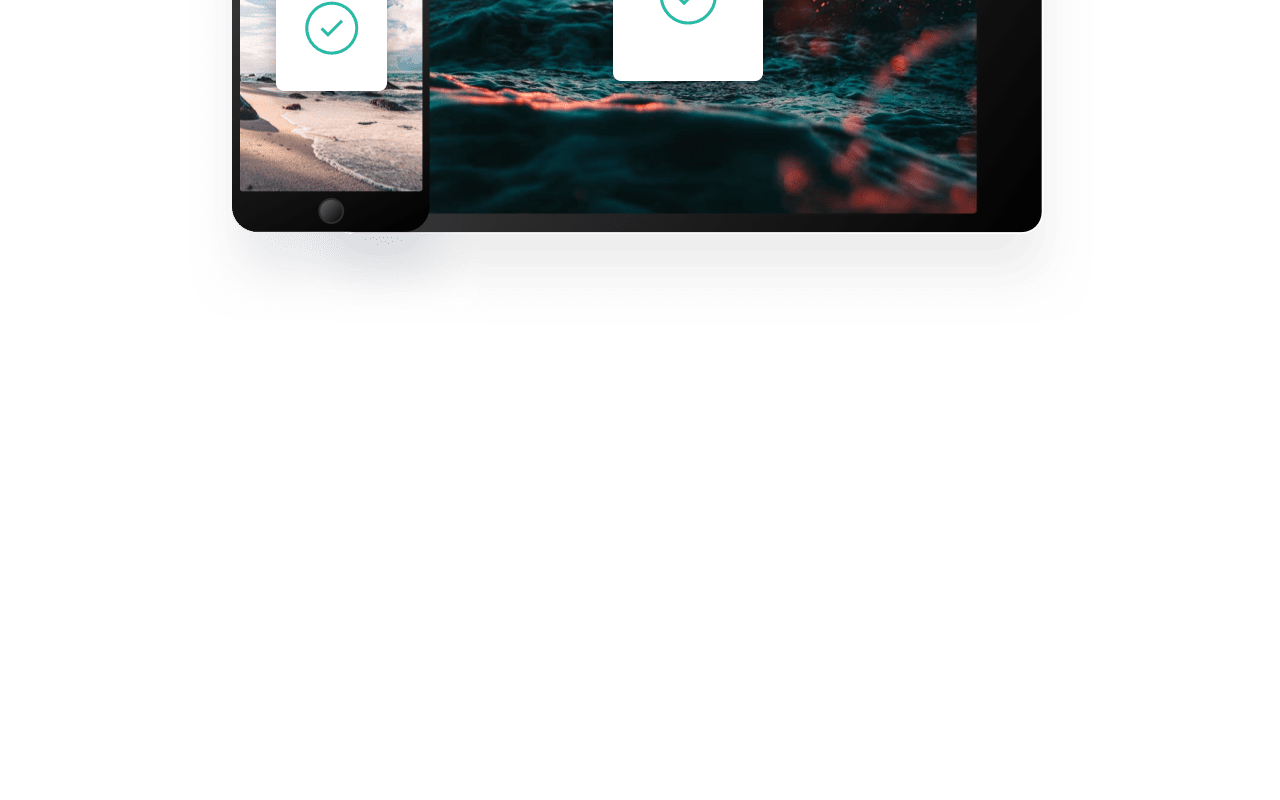
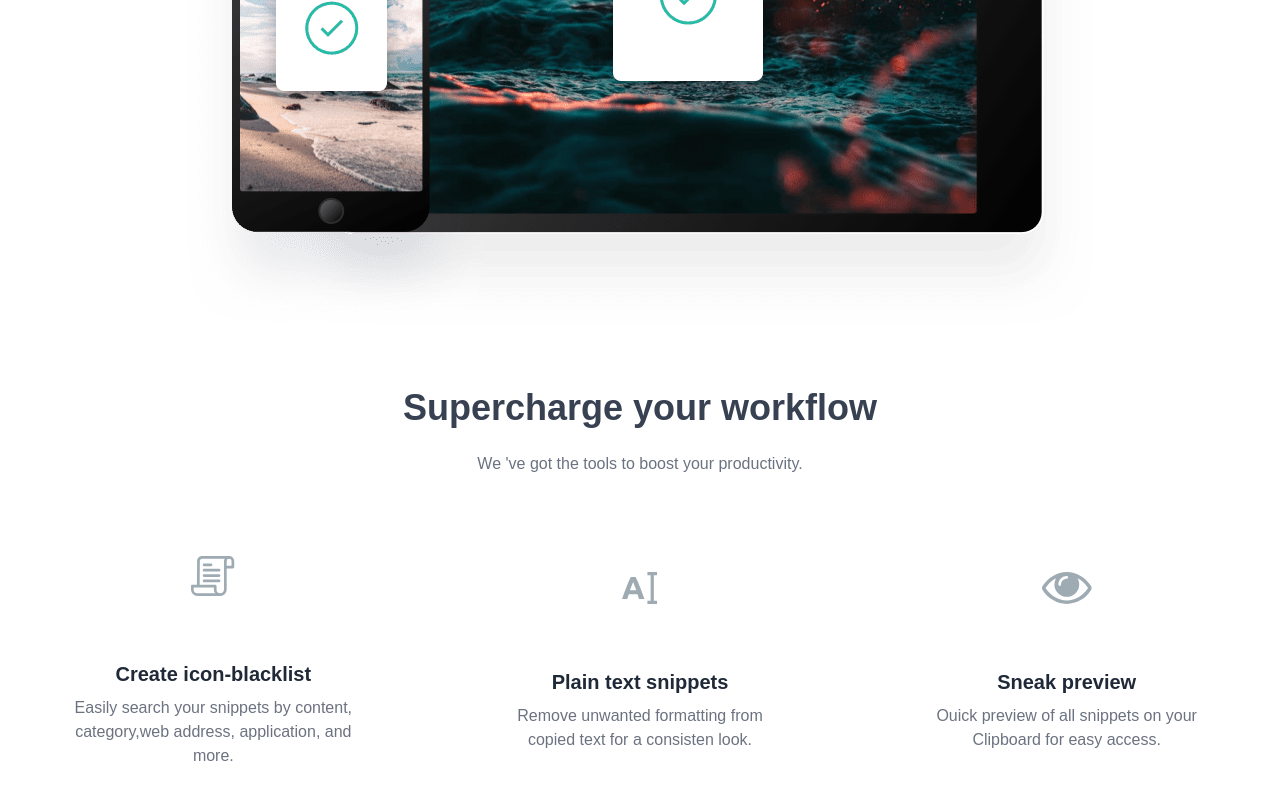
Before and after one commit to VPontis15/A-Clipboard-landing-page, a website: page index.html in a window 1280 px wide. Shown: the part 1924-2724 px from the top of the page. Before the commit the page ends 2312 px from the top, so only its background shows below. Drawn offline with Linux system fonts and the light colour scheme; a web font is replaced by a local one.

Commit message:
finish card's row

```diff
--- a/index.html
+++ b/index.html
@@ -45,20 +45,20 @@
       />
       <article class="col-2 flex flex-col gap-8">
         <div class="flex flex-col mt-12">
-          <h3 class="col-2-heading">Quick Search</h3>
+          <h3 class="col-heading">Quick Search</h3>
           <p class="col-2-p">
             Easily search your snippets by content, category, web address,
             application, and more.
           </p>
         </div>
         <div class="flex flex-col">
-          <h3 class="col-2-heading">ICloud sync</h3>
+          <h3 class="col-heading">ICloud sync</h3>
           <p class="col-2-p mb-8">
             Instantly saves and syncs snippets across all your devices.
           </p>
         </div>
         <div class="flex flex-col">
-          <h3 class="col-2-heading">Completely History</h3>
+          <h3 class="col-heading">Completely History</h3>
           <p class="col-2-p mb-8">
             Retrieve any snippets from the first moment you started using the
             app.
@@ -78,5 +78,35 @@
         alt="An image of devices that have access of the app"
       />
     </section>
+    <section class="container mb-32">
+      <h2 class="content-heading">Supercharge your workflow</h2>
+      <p class="content-p mb-20">
+        We 've got the tools to boost your productivity.
+      </p>
+      <div class="container flex">
+        <div class="card container">
+          <img class="mb-16" src="images/icon-blacklist.svg" alt="" />
+          <h3 class="col-heading">Create icon-blacklist</h3>
+          <p class="card-p">
+            Easily search your snippets by content, category,web address,
+            application, and more.
+          </p>
+        </div>
+        <div class="card container">
+          <img class="mb-16" src="images/icon-text.svg" alt="" />
+          <h3 class="col-heading">Plain text snippets</h3>
+          <p class="card-p">
+            Remove unwanted formatting from copied text for a consisten look.
+          </p>
+        </div>
+        <div class="card container">
+          <img class="mb-16" src="images/icon-preview.svg" alt="" />
+          <h3 class="col-heading">Sneak preview</h3>
+          <p class="card-p">
+            Ouick preview of all snippets on your Clipboard for easy access.
+          </p>
+        </div>
+      </div>
+    </section>
   </body>
 </html>
```
Also changed, not shown: css/style.css.
